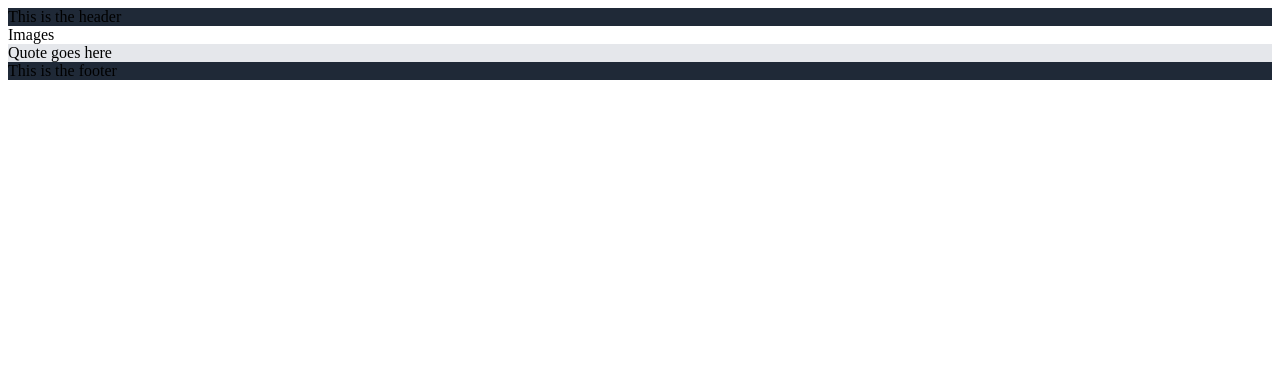
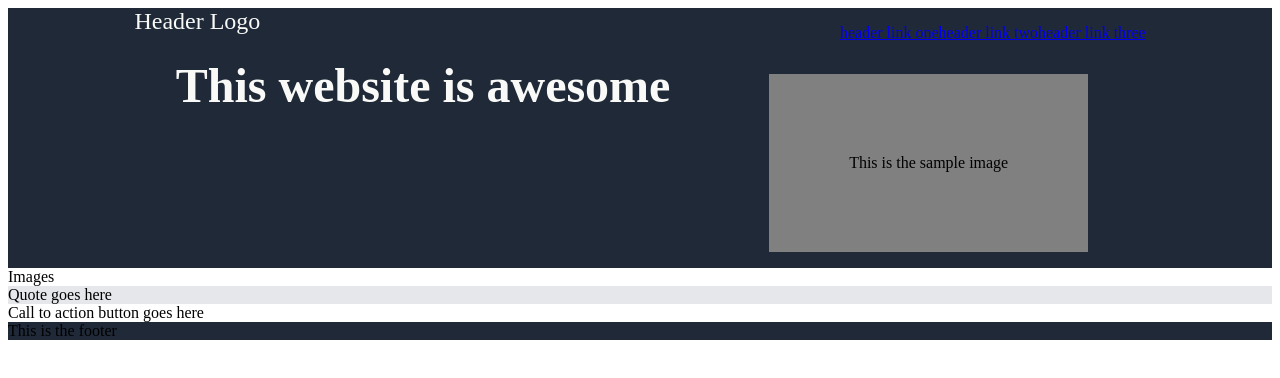
Before and after one commit to SgtKazoo/sample-landing-page, a plain HTML site: page index.html in a window 1280 px wide. Drawn offline with Linux system fonts and the light colour scheme.

Commit message:
More work formatting the hero

```diff
--- a/index.html
+++ b/index.html
@@ -9,7 +9,24 @@
 
     <body>
         <div class="hero">
-            This is the header
+            <div class="header-top">
+                <div class="header-logo">
+                    Header Logo
+                </div>
+                <div class="header-links">
+                    <ul>
+                        <li><a href="https://www.theodinproject.com">header link one</a></li>
+                        <li><a href="https://www.theodinproject.com">header link two</a></li>
+                        <li><a href="https://www.theodinproject.com">header link three</a></li>
+                    </ul>
+                </div>
+            </div>
+            <div class="hero-container">
+                <div class="hero-left">
+                    <div class="main-text">This website is awesome</div>
+                </div>
+                <div class="hero-right">This is the sample image</div>
+            </div>
         </div>
         <div>
             Images
@@ -17,6 +34,9 @@
         <div class="quote">
             Quote goes here
         </div>
+        <div>
+            Call to action button goes here
+        </div>
         <div class="footer">
             This is the footer
         </div>
--- a/styles.css
+++ b/styles.css
@@ -1,24 +1,74 @@
+body{
+    display: flex;
+    flex-direction: column;
+}
+
+
 .hero{
+    display: flex;
+    flex-direction: column;
+    padding: 0px 10%;
+}
+
+.header-top{
+    display: flex;
+    flex-direction: row;
+    justify-content: space-between;
+}
+
+.header-logo{
+    font-size: 24px;
+    flex-grow: auto;
+}
+
+.header-links > ul{
+    display: flex;
+    flex-direction: row;
+    list-style: none;
+}
+
+
+.header-links > a, .hero-secondary-text{
+    font-size: 18px;
+    color: #e5e7eb;
+    justify-self: end;
+}
+
+.hero-container{
+    display: flex;
+    flex-direction: row;
+    justify-content: center;
+    justify-content: space-around;
+}
+
+.hero-right{
+    display: flex;
+    justify-content: center;
+    align-items: center;
+    background-color: grey;
+    text-align: center;
+    margin: 16px;
+    padding: 80px;
+}
+
+.main-text{
+    font-size: 48px;
+    font-weight: bolder;
 
 }
 
-.main-text{
-
-}
-
-.footer{
-
+.header-logo, .main-text{
+    color: #f9faf8;
 }
 
 .quote{
     background-color: #e5e7eb;
 }
 
+.footer{
+    display: flex;
+}
+
 .hero, .footer{
     background-color: #1f2937;
 }
-
-body{
-    display: flex;
-    flex-direction: column;
-}
```
